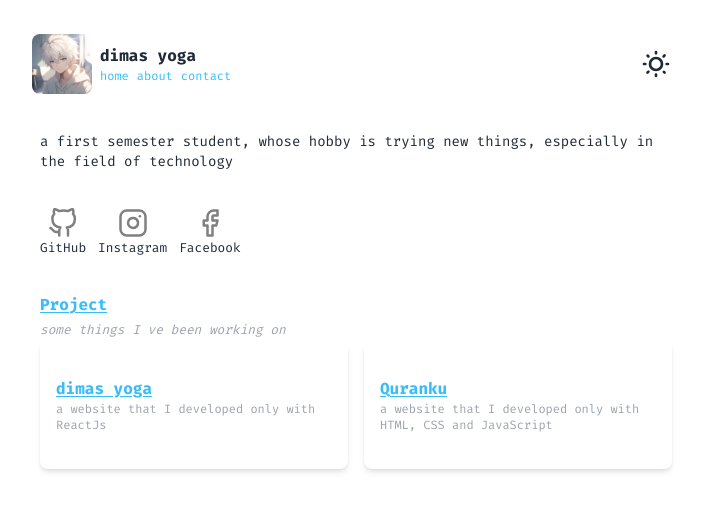
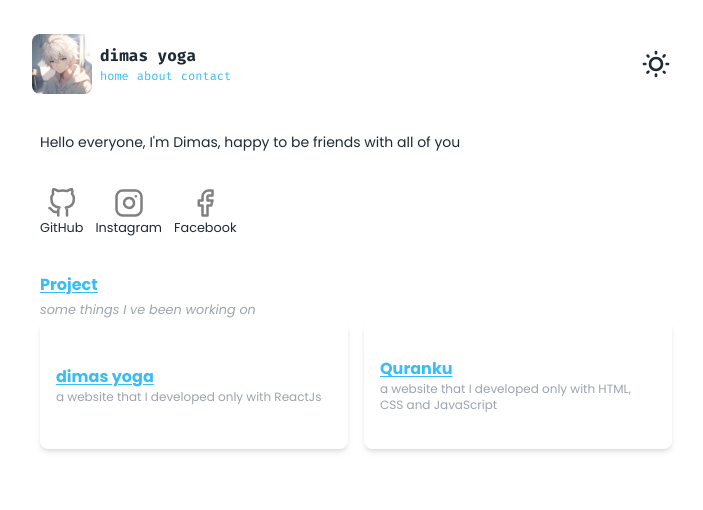
Before and after one commit to dimasyoga42/dimasyoga, a React (Vite) app: page / in a window 1280 px wide. Shown: the top 510 px of the page, without its empty margins (288-991 px from the left). Built offline with nearby package versions, Linux system fonts and the light colour scheme; a web font is replaced by a local one.

Commit message:
style: mengubah font dari fira code ke poppins

```diff
--- a/src/pages/home.jsx
+++ b/src/pages/home.jsx
@@ -2,9 +2,9 @@ import Medsos from "../components/medsos"
 import Project from "../components/project"
 function Home() {
   return (
-    <div className="font-fira mt-5 ml-2 min-h-screen">
+    <div className="font-poppins mt-5 ml-2 min-h-screen">
       <div className="mt-9">
-        <h1 className=" text-sm md:text-md">a first semester student, whose hobby is trying new things, especially in the field of technology</h1>
+        <h1 className=" text-sm md:text-md">Hello everyone, I'm Dimas, happy to be friends with all of you</h1>
       </div>
       <Medsos />
       <Project />
```
